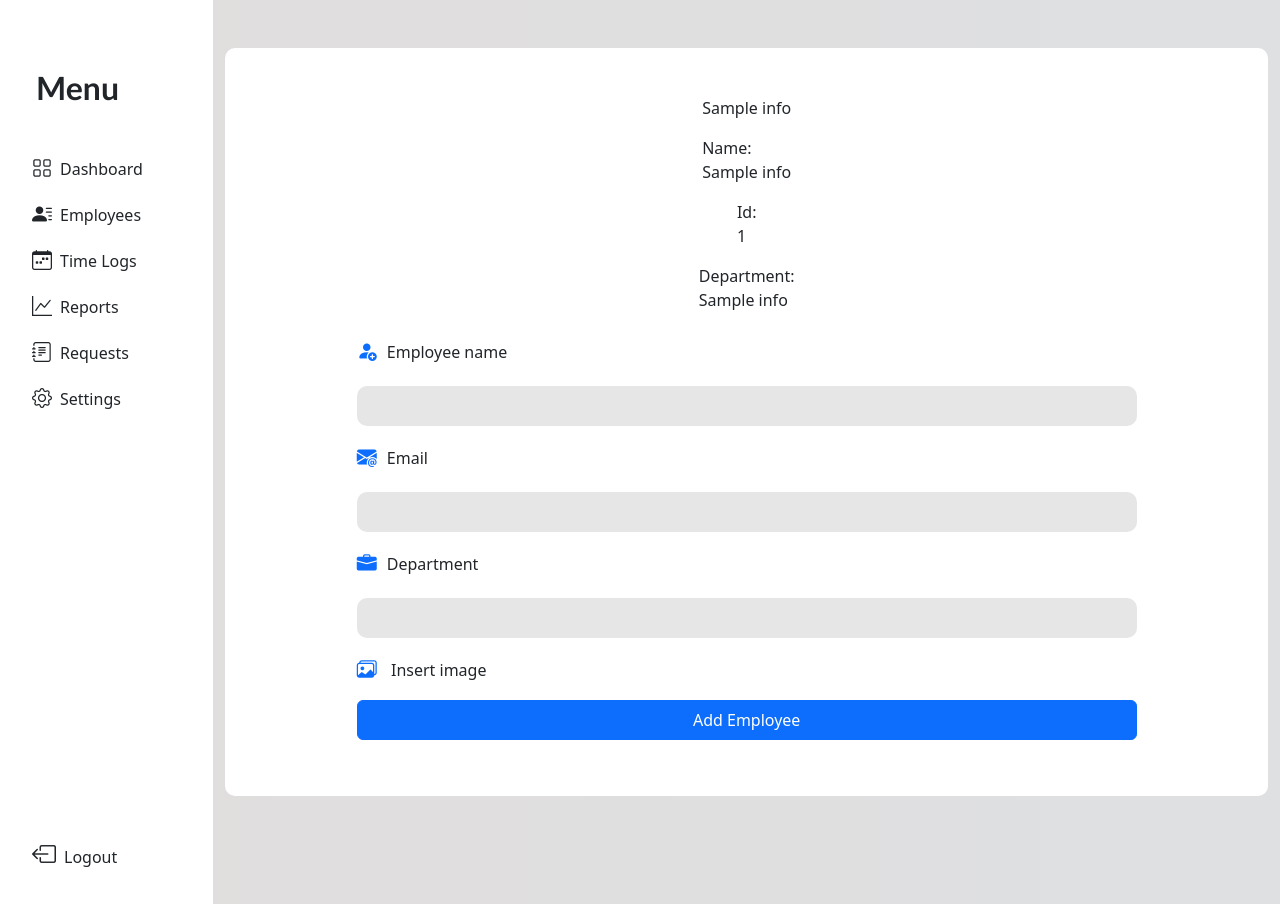
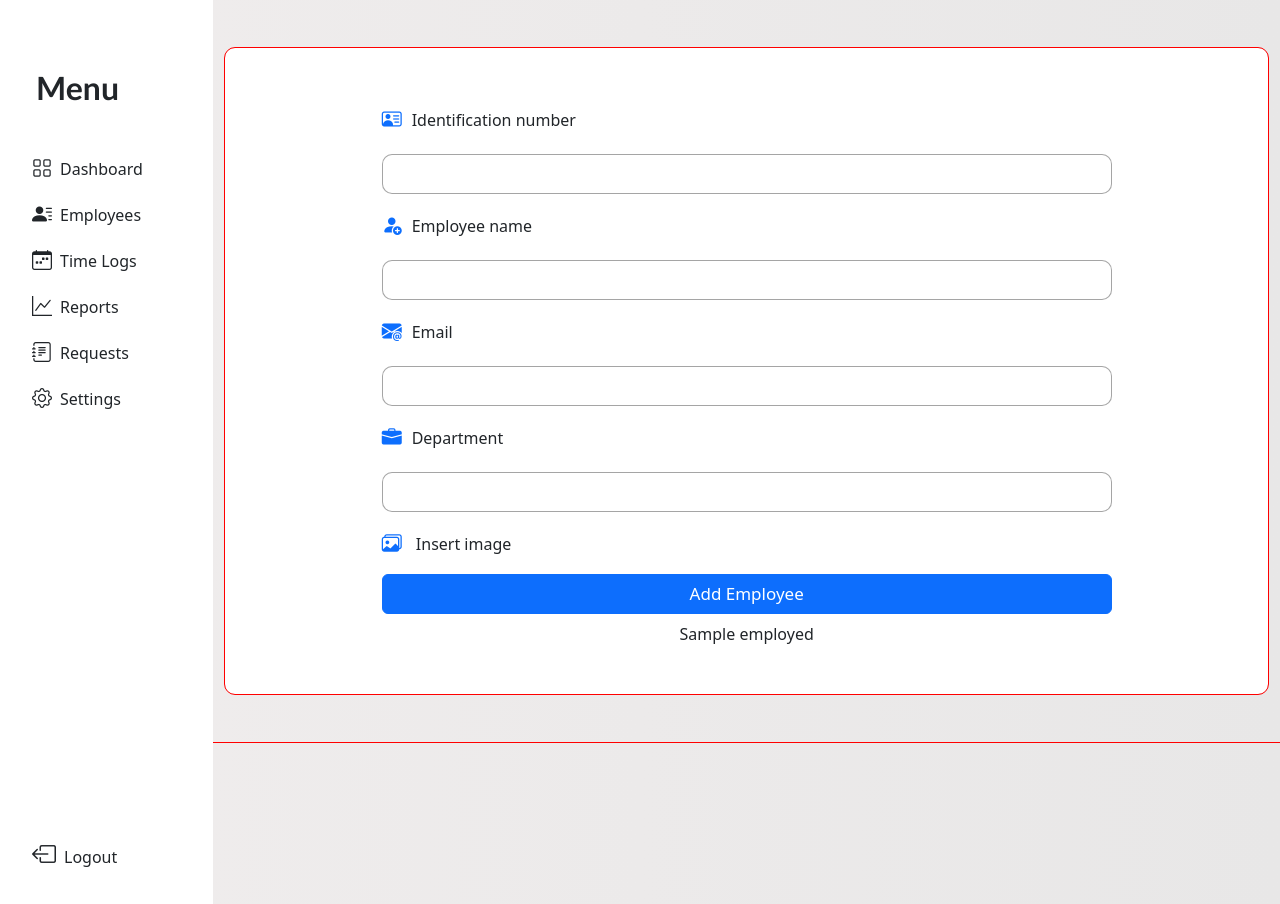
Before and after one commit to Louie0517/flask-contact-book, a Flask app: template App/templates/add_employee.html in a window 1280 px wide. Run offline with Flask 3, Linux system fonts and the light colour scheme; the template is opened without the code that fills it: most values are stand-ins (such as "Sample title", 1, 10 or a date in 2020); some libraries are stand-ins or nearby versions.

Commit message:
updating the table and file path

```diff
--- a/App/main.py
+++ b/App/main.py
@@ -3,6 +3,7 @@ from database import Database
 from datetime import datetime
 from dotenv import load_dotenv
 from config import Config, get_v
+from time import time
 import plotly.graph_objs as gr
 import plotly.offline as pyo
 import sqlite3, pandas as pd
@@ -99,37 +100,38 @@ def employees_management():
         with sqlite3.connect(db.connect_employee()) as sql_con:
             cur = sql_con.cursor()
             cur.execute('''SELECT employee_id, name, department, email, photo_path FROM employee''')
-            updated = cur.fetchall()
-
+            employee = cur.fetchall()
 
     except sqlite3.Error as e:
         print("Fetch error.", e)
-        updated = []
+        employee = []
 
-    return render_template('e_manage.html', updated=updated)
+    return render_template('e_manage.html', employee=employee)
 
 
 @app.route('/add_employee', methods=['GET', 'POST'])
 def add_employee():
     if request.method == 'POST':
-        id = request.form['id']
+        employee_id = request.form['id']
         name = request.form['name']
         department = request.form['department']
         email = request.form['email']
         image = db.upload_img()
 
         with sqlite3.connect(db.connect_employee()) as con:
+
             cur = con.cursor()
-            cur.execute("INSERT INTO employee (employee_id, name, department, email, photo_path) VALUE (?, ?, ?, ?)", (id, name, department,email, image))
-            con.commit()
-            return redirect('/employee_management')
+            cur.execute('''SELECT * FROM employee WHERE email=? ''', (email,))
+            duplicates = cur.fetchone()
 
-    with sqlite3.connect(db.connect_employee()) as con:
-        cur = con.cursor()
-        cur.execute('''SELECT * FROM employee''')
-        show = cur.fetchall()
+            if duplicates:
+                return render_template('add_employee.html', employed='Employee exists.')
+            else:
+                cur.execute("INSERT INTO employee (employee_id, name, department, email, photo_path) VALUES (?, ?, ?, ?, ?)", (employee_id, name, department, email, image))
+                con.commit()
+                return redirect('/employee_management')
 
-    return render_template('add_employee.html', show=show)
+    return render_template('add_employee.html')
 
 @app.route('/delete_employee_profile/<int:id>', methods=['GET'])
 def delete_employee_profile(id):
@@ -197,7 +199,6 @@ def edit_employees_profile():
 
     return render_template('edit_e_pf.html')
 
-
 if __name__ == "__main__":
     database_init()
     app.run(debug=True)
--- a/App/static/admin.css
+++ b/App/static/admin.css
@@ -1,3 +1,4 @@
+
 body{
     background-color: rgba(139, 32, 32, 0.894);
     overflow: hidden;
--- a/App/static/dash.css
+++ b/App/static/dash.css
@@ -1,16 +1,18 @@
+*::-webkit-scrollbar{
+  display: none;
+}
+
+*{
+  scrollbar-width: none;
+}
+
 body {
-  background: linear-gradient(to right, #e1dddd, #dee0e2);
-  -ms-overflow-style: none;
-  overflow-y: auto;
+  background: linear-gradient(to right, #f0eded, #e8e7e7);
   overflow-x: hidden;
   scrollbar-width: none;
   height: 100%;
 }
 
-body::-webkit-scrollbar {
-  width: 0;
-  display: none;
-}
 
 
 .text{
@@ -195,7 +197,7 @@ thead.head th {
 .input{
   display: flex;
   flex-direction: column;
-  width: 80%;
+  width: 75%;
   padding: 8px;
 }
 
@@ -209,19 +211,35 @@ thead.head th {
   margin-top: 20px;
   border-radius: 10px;
   padding-left: 10px;
-  border: none;
+  border: solid 1px rgba(128, 128, 128, 0.71);
   height: 40px;
-  background-color: rgb(230, 230, 230);
+  background-color: rgb(255, 255, 255);
 }
 
-.add-btn{
-  height: 40px;
+.input input:hover,
+.input input:focus{
+  border: solid 1px rgba(128, 128, 128, 0.71);
+  outline: none;
+}
+
+.add-btn span{
+  font-size: 17px;
+  font-weight: 500;
+}
+
+#topBar{
+  background-color: white !important;
+}
+
+main, .container, .row, .col {
+  outline: 1px solid red; /* See boundaries */
 }
 
 
 
+/* MEDIA QUERIES */
 
-/* MEDIA QUERIES */
+
 @media (max-width: 754px) {
 
   .input input{
@@ -248,26 +266,6 @@ thead.head th {
     background-color: rgba(107, 104, 104, 0.677);
     padding: 5px 6px 7px;
   }
-
-  }
-
-@media (max-width: 800px) and (min-width: 790px){
-  body{
-    overflow-x: hidden;
-  }
-
-  .form-add{
-    background-color: rgb(40, 163, 163) !important;
-    min-width: 100%;
-    max-height: none;
-    overflow-y: auto;
-    scrollbar-width: none;       /* Firefox */
-    -ms-overflow-style: none;
-  }
-
-  .form-add::-webkit-scrollbar {
-    display: none;             /* Chrome/Safari */
-  }
 }
 
 
@@ -278,7 +276,6 @@ thead.head th {
   }
 
   .form-add {
-    background-color: burlywood !important;
     padding: 20px 10px;
     margin-top: 20px;
     height: auto;
@@ -286,12 +283,12 @@ thead.head th {
     flex-direction: column;
     min-width: 100%;
     overflow-y: auto;
-    scrollbar-width: none;       /* Firefox */
+    scrollbar-width: none;
     -ms-overflow-style: none;
   }
 
   .form-add::-webkit-scrollbar {
-  display: none;             /* Chrome/Safari */
+    display: none;
 }
 
 }
--- a/App/templates/add_employee.html
+++ b/App/templates/add_employee.html
@@ -135,47 +135,38 @@
       <!-- Main Area -->
 
       <main class="row overflow-auto">
-            <form method="post" action="/add_employee" autocomplete="off">
+            <form method="post" action="/add_employee" autocomplete="off" enctype="multipart/form-data">
                 <div class="container d-flex flex-column form-add my-md-5 py-xl-5 p-md-4">
-                    {% for info in show%}
-                    <p>{{ info[3] }}</p>
-                    <div class="e-name">
-                        <label>Name:</label>
-                        <p>{{ info[1] }}</p>
+                    <div class="input">
+                        <label><span><i class="bi bi-person-vcard text-primary"></i></i></span>Identification number</label>
+                        <input type="text" name="id" id="employee-id" title="Name" required>
                     </div>
-                    <div class="e-id">
-                        <label>Id:</label>
-                        <p>{{ info[0] }}</p>
-                    </div>
-                    <div class="e-dept">
-                        <label>Department:</label>
-                        <p>{{ info[2]}}</p>
-                    </div>
-                    {% endfor %}
                     <div class="input">
                         <label><span><i class="bi bi-person-fill-add text-primary"></i></span>Employee name</label>
-                        <input type="text" name="" id="name" title="Name" required>
+                        <input type="text" name="name" id="name" title="Name" required>
                     </div>
                     <div class="input">
                         <label><span><i class="bi bi-envelope-at-fill text-primary"></i></span>Email</label>
-                        <input type="email" name="" id="email" title="Email" required>
+                        <input type="email" name="email" id="email" title="Email" required>
                     </div>
                     <div class="input">
                         <label><span><i class="bi-briefcase-fill text-primary"></i></span>Department</label>
-                        <input type="text" name="" id="department" title="Department" required>
+                        <input type="text" name="department" id="department" title="Department" required>
                     </div>
                     <div class="input">
-                        <input type="File" name="" id="fileImg" accept="/image*" hidden title="Insert Image">
+                        <input type="File" name="employees_photo" id="fileImg" accept="/image*" hidden title="Insert Image">
                         <label for="fileImg" class="upload-img">
                             <i class="bi bi-images text-primary"></i>
                             <span id="fileName">Insert image</span>
                         </label>
                     </div>
+
                     <div class="input">
                         <button type="submit" class="add-btn btn btn-primary">
-                            Add Employee
+                            <span>Add Employee</span>
                         </button>
                     </div>
+                   <span>{{ employed }}</span>
                 </div>
             </form>
       </main>
```
Also changed, not shown: App/database.py (+11 -7 lines), App/static/manage.css (added, +15 -0 lines), App/templates/e_manage.html (+11 -12 lines), App/employee.db (added), App/static/employees_img/419664439_402363612221248_3301639735438124643_n.jpg (added), App/static/employees_img/Screenshot_2025-01-27_234916.png (added), App/static/employees_img/Screenshot_2025-06-17_182146.png (added), App/static/employees_img/Screenshot_2025-06-17_232021.png (added), App/static/employees_img/webcam-toy-photo5.jpg (added), App/static/employees_img/webcam-toy-photo9.jpg (added), employee.db.
